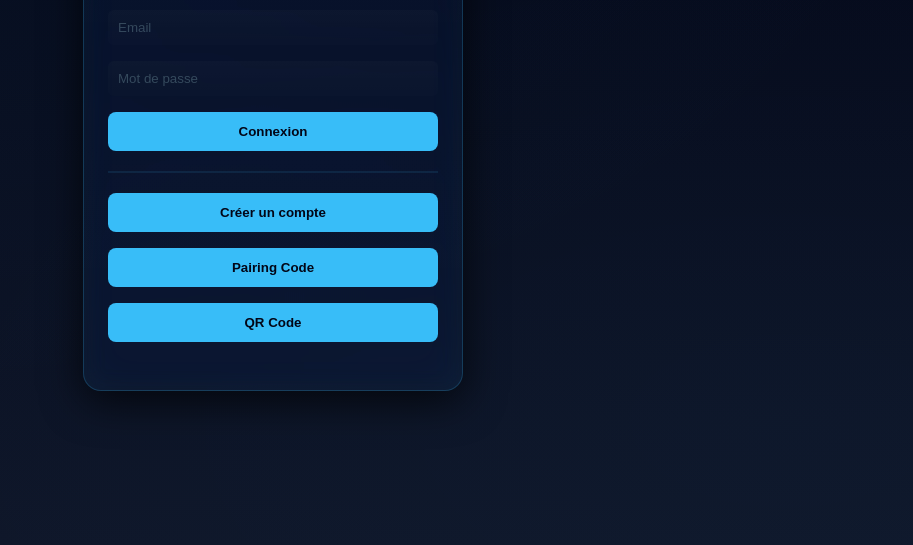
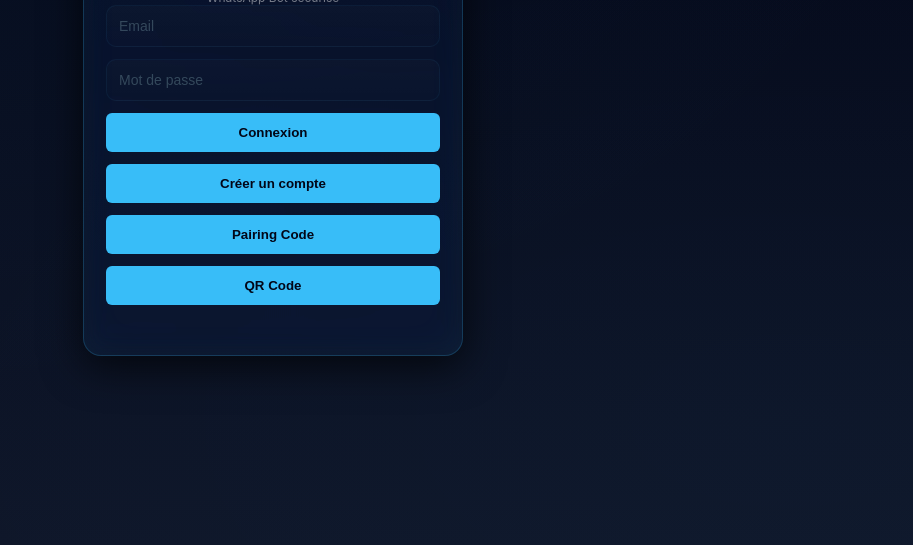
Before and after one commit to Raizel-commits/rokmd, a website: page index.html in a window 1280 px wide. Shown: the part 255-800 px from the top of the page, without its empty margins (367-1280 px from the left). Drawn offline with Linux system fonts and the light colour scheme.

Commit message:
Update index.html

```diff
--- a/index.html
+++ b/index.html
@@ -4,14 +4,6 @@
 <meta charset="UTF-8">
 <meta name="viewport" content="width=device-width, initial-scale=1.0">
 <title>ROK XD • WhatsApp Bot</title>
-
-<!-- reCAPTCHA -->
-<script src="https://www.google.com/recaptcha/api.js" async defer></script>
-
-<!-- Google Ads -->
-<script async src="https://pagead2.googlesyndication.com/pagead/js/adsbygoogle.js"
-     crossorigin="anonymous"></script>
-
 <style>
 :root{
   --bg-1:#020617;
@@ -22,135 +14,60 @@
   --card-w:380px;
 }
 *{box-sizing:border-box;}
-html,body{
-  height:100%;
-  margin:0;
-  font-family:system-ui,Arial;
-  background:
-    radial-gradient(1200px 600px at 10% 10%, rgba(56,189,248,0.03), transparent),
-    radial-gradient(900px 500px at 90% 85%, rgba(56,189,248,0.02), transparent),
-    linear-gradient(180deg,var(--bg-1),var(--bg-2));
-  color:#dfffe6;
-}
-.stage{
-  display:flex;
-  align-items:center;
-  justify-content:center;
-  height:100vh;
-}
-.glass-card{
-  width:var(--card-w);
-  max-width:92vw;
-  padding:24px;
-  border-radius:18px;
-  background:linear-gradient(180deg, rgba(255,255,255,0.02), rgba(255,255,255,0.01));
-  border:1px solid var(--glass-border);
-  backdrop-filter:blur(10px) saturate(140%);
-  box-shadow:0 10px 40px rgba(0,0,0,0.7),0 0 40px rgba(56,189,248,0.05) inset;
-  text-align:center;
-}
-h1{
-  margin:0 0 8px 0;
-  font-family:"JetBrains Mono", monospace;
-  color:var(--neon);
-  text-transform:uppercase;
-  text-shadow:0 0 18px rgba(56,189,248,0.22);
-}
-.small{font-size:12px;color:var(--muted);margin-bottom:12px;}
-button, .btn{
-  width:100%;
-  padding:12px;
-  margin:8px 0;
-  border:none;
-  border-radius:8px;
-  font-weight:bold;
-  background:var(--neon);
-  color:#020617;
-  cursor:pointer;
-}
-button:hover, .btn:hover{opacity:.9;}
-input{
-  width:100%;
-  padding:10px;
-  margin:8px 0;
-  border-radius:6px;
-  border:none;
-  background:linear-gradient(180deg, rgba(255,255,255,0.02), rgba(255,255,255,0.006));
-  color:#eafff2;
-}
+html,body{height:100%;margin:0;font-family:"Inter",system-ui,Arial; background: radial-gradient(1200px 600px at 10% 10%, rgba(56,189,248,0.03), transparent), radial-gradient(900px 500px at 90% 85%, rgba(56,189,248,0.02), transparent), linear-gradient(180deg,var(--bg-1),var(--bg-2)); color:#dfffe6;}
+.stage{display:flex;align-items:center;justify-content:center;height:100vh;padding:36px;}
+.glass-card{width:var(--card-w);max-width:92vw; padding:22px; border-radius:18px; background:linear-gradient(180deg, rgba(255,255,255,0.02), rgba(255,255,255,0.01)); border:1px solid var(--glass-border); backdrop-filter: blur(10px) saturate(140%); box-shadow:0 10px 40px rgba(0,0,0,0.7),0 0 40px rgba(56,189,248,0.05) inset; text-align:center;}
+.card-header h1{font-family:"JetBrains Mono", monospace; font-size:24px;margin:0;color:var(--neon);text-transform:uppercase;text-shadow:0 0 18px rgba(56,189,248,0.22);}
+.card-header .small-url{font-size:12px;color:var(--muted);margin-top:6px;}
+input{width:100%;padding:12px;margin-bottom:12px;border-radius:10px;border:1px solid rgba(56,189,248,0.06); background:linear-gradient(180deg, rgba(255,255,255,0.02), rgba(255,255,255,0.006)); color:#eafff2;outline:none;font-size:14px;}
 input::placeholder{color:rgba(200,255,255,0.22);}
+button{width:100%;padding:12px;border-radius:6px;border:none;background:var(--neon);color:#020617;font-weight:bold;cursor:pointer;margin-bottom:12px;}
+button:hover{opacity:0.9;}
 .result{margin-top:12px;font-weight:bold;word-break:break-word;}
 </style>
 </head>
+<body>
+<main class="stage">
+<section class="glass-card">
+<header class="card-header">
+<h1>ROK XD</h1>
+<div class="small-url">WhatsApp Bot sécurisé</div>
+</header>
 
-<body>
-<div class="stage">
-  <div class="glass-card">
-    <h1>ROK XD</h1>
-    <p class="small">WhatsApp Bot sécurisé</p>
+<form id="loginForm">
+  <input type="email" name="email" placeholder="Email" required>
+  <input type="password" name="password" placeholder="Mot de passe" required>
+  <button>Connexion</button>
+</form>
 
-    <!-- LOGIN -->
-    <form id="loginForm">
-      <input type="email" name="email" placeholder="Email" required>
-      <input type="password" name="password" placeholder="Mot de passe" required>
+<button onclick="window.location='/register'">Créer un compte</button>
+<button onclick="window.location='/pair'">Pairing Code</button>
+<button onclick="window.location='/qrpage'">QR Code</button>
 
-      <div class="g-recaptcha" data-sitekey="6Lf3pzosAAAAAIa_kseDG21v0LUio1c_1bdalSRr"></div>
-
-      <button class="btn">Connexion</button>
-    </form>
-
-    <hr style="border:1px solid rgba(56,189,248,0.1); margin:12px 0;">
-
-    <button class="btn" onclick="window.location='/register'">
-      Créer un compte
-    </button>
-
-    <button class="btn" onclick="window.location='/pair'">
-      Pairing Code
-    </button>
-
-    <button class="btn" onclick="window.location='/qrpage'">
-      QR Code
-    </button>
-
-    <!-- Google Ads -->
-    <ins class="adsbygoogle"
-         style="display:block;margin-top:15px"
-         data-ad-client="ca-pub-XXXX"
-         data-ad-slot="XXXX"
-         data-ad-format="auto"></ins>
-
-    <p class="result" id="msg"></p>
-  </div>
-</div>
+<p class="result" id="msg"></p>
+</section>
+</main>
 
 <script>
-document.getElementById('loginForm').addEventListener('submit', async e => {
+document.getElementById('loginForm').addEventListener('submit', async e=>{
   e.preventDefault();
-  const recaptcha = grecaptcha.getResponse();
-  if(!recaptcha){ alert("Veuillez valider le CAPTCHA"); return; }
-
   const data = {
-    email: e.target.email.value,
-    password: e.target.password.value,
-    recaptcha
+    email:e.target.email.value,
+    password:e.target.password.value
   };
-
-  const res = await fetch('/auth/login', {
+  const res = await fetch('/auth/login',{
     method:'POST',
     headers:{'Content-Type':'application/json'},
     body:JSON.stringify(data)
   });
-
   const result = await res.json();
   document.getElementById('msg').innerText = result.message;
 
   if(result.message.startsWith("Bienvenue")){
-    setTimeout(()=> window.location='/pair', 1000);
+    localStorage.setItem("sessionId", result.sessionId);
+    setTimeout(()=>window.location='/pair',1000);
   }
 });
-
-(adsbygoogle = window.adsbygoogle || []).push({});
 </script>
 </body>
 </html>
```
